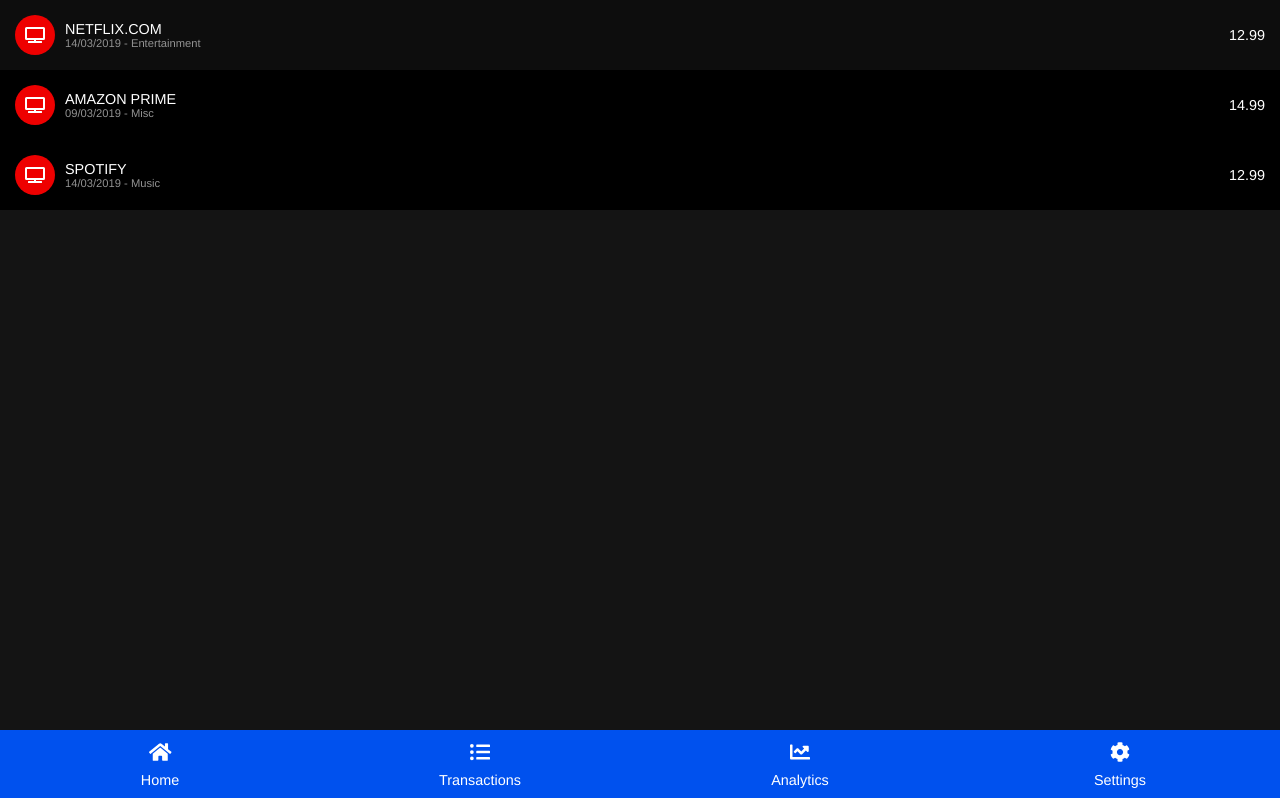
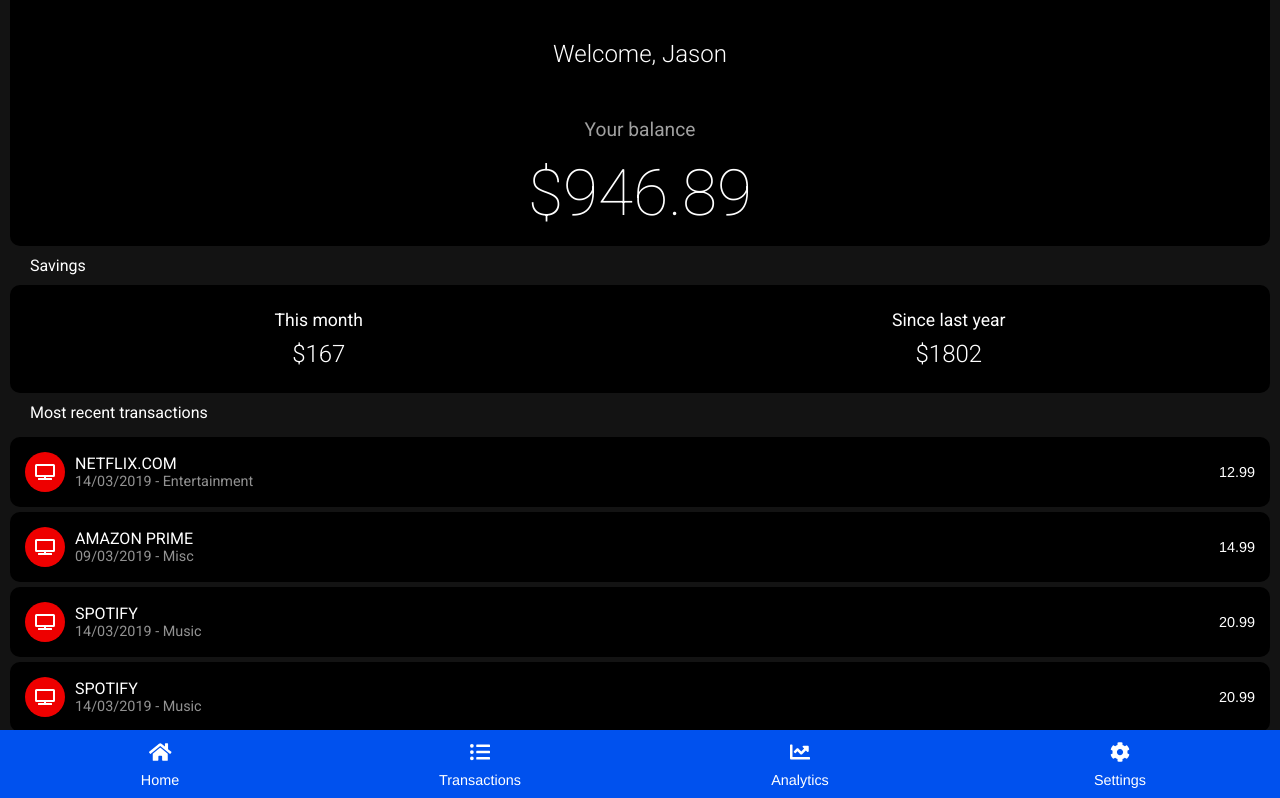
Before and after one commit to jasonwj96/trackr-vue, a Vue app: page / in a window 1280 px wide. Shown: the top 798 px of the page. Built offline with nearby package versions, Linux system fonts and the light colour scheme.

Commit message:
Finished the homescreen page

```diff
--- a/public/index.html
+++ b/public/index.html
@@ -1,15 +1,24 @@
 <!DOCTYPE html>
 <html lang="en">
   <head>
-    <meta charset="utf-8">
-    <meta http-equiv="X-UA-Compatible" content="IE=edge">
-    <meta name="viewport" content="width=device-width,initial-scale=1.0">
-    <link rel="icon" href="<%= BASE_URL %>favicon.ico">
+    <meta charset="utf-8" />
+    <meta http-equiv="X-UA-Compatible" content="IE=edge" />
+    <meta name="viewport" content="width=device-width,initial-scale=1.0" />
+    <link rel="icon" href="<%= BASE_URL %>favicon.ico" />
     <title><%= htmlWebpackPlugin.options.title %></title>
+    <link
+      href="https://fonts.googleapis.com/css?family=Roboto:100,300,400&display=swap"
+      rel="stylesheet"
+    />
+    <meta name="theme-color" content="#000000" />
   </head>
   <body>
     <noscript>
-      <strong>We're sorry but <%= htmlWebpackPlugin.options.title %> doesn't work properly without JavaScript enabled. Please enable it to continue.</strong>
+      <strong
+        >We're sorry but <%= htmlWebpackPlugin.options.title %> doesn't work
+        properly without JavaScript enabled. Please enable it to
+        continue.</strong
+      >
     </noscript>
     <div id="app"></div>
     <!-- built files will be auto injected -->
--- a/src/App.vue
+++ b/src/App.vue
@@ -30,6 +30,7 @@
   min-height: 100%;
   box-sizing: border-box;
   background-color: $main-bg;
+  font-family: "Roboto", sans-serif;
 }
 
 p {
--- /dev/null
+++ b/src/components/AccountBalance.vue
@@ -0,0 +1,49 @@
+<template>
+  <div class="account-balance">
+    <p class="title">Your balance</p>
+    <p class="balance">${{balance}}</p>
+  </div>
+</template>
+
+<script lang="ts">
+import Vue from "vue";
+export default Vue.extend({
+  props: {
+    balance: Float64Array
+  }
+});
+</script>
+
+<style lang="scss" scoped>
+.account-balance {
+  background-color: #000000;
+  width: auto;
+  padding: 20px;
+  display: flex;
+  flex-flow: column;
+  justify-content: center;
+  padding: 5px;
+  border-radius: 0 0 10px 10px;
+
+  p {
+    font-family: "Roboto";
+    font-size: 2em;
+    color: #ffffff;
+    margin: 0;
+    padding: 0;
+  }
+
+  .title {
+    padding: 5px;
+    color: #a0a0a0;
+    font-size: 1.2em;
+  }
+
+  .balance {
+    padding: 10px;
+    font-weight: 100;
+    color: #fff;
+    font-size: 4em;
+  }
+}
+</style>
--- /dev/null
+++ b/src/components/AmountDisplay.vue
@@ -0,0 +1,39 @@
+<template>
+  <div class="amount-display">
+    <p class="title">{{title}}</p>
+    <p class="balance">${{balance}}</p>
+  </div>
+</template>
+<script lang="ts">
+import Vue from "vue";
+export default Vue.extend({
+  props: {
+    title: String,
+    balance: Float64Array
+  }
+});
+</script>
+<style lang="scss" scoped>
+.amount-display {
+  display: flex;
+  flex-flow: column;
+  background-color: #000;
+  flex-grow: 1;
+  font-family: "Roboto", sans-serif;
+  padding: 20px 0;
+
+  p {
+    color: #fff;
+    margin: 5px 0;
+  }
+
+  .title {
+    font-size: 1.1em;
+  }
+
+  .balance {
+    font-size: 1.5em;
+    font-weight: 300;
+  }
+}
+</style>
--- /dev/null
+++ b/src/components/PageSection.vue
@@ -0,0 +1,29 @@
+<template>
+  <div class="page-section">
+    <p>{{title}}</p>
+  </div>
+</template>
+
+<script lang="ts">
+import Vue from "vue";
+export default Vue.extend({
+  props: {
+    title: String
+  }
+});
+</script>
+
+<style lang="scss" scoped>
+.page-section {
+  width: auto;
+  padding: 10px 20px;
+  display: flex;
+
+  p {
+    font-family: "Roboto";
+    color: #ffffff;
+    margin: 0;
+    padding: 0;
+  }
+}
+</style>
--- /dev/null
+++ b/src/components/SavingsSection.vue
@@ -0,0 +1,24 @@
+<template>
+  <div class="savings-section">
+    <amount-display title="This month" balance="167" />
+    <amount-display title="Since last year" balance="1802" />
+  </div>
+</template>
+<script lang="ts">
+import Vue from "vue";
+import AmountDisplayVue from "./AmountDisplay.vue";
+export default Vue.extend({
+  components: {
+    "amount-display": AmountDisplayVue
+  }
+});
+</script>
+<style lang="scss" scoped>
+.savings-section {
+  display: flex;
+  width: auto;
+  height: auto;
+  border-radius: 10px;
+  overflow: hidden;
+}
+</style>
--- a/src/components/TransactionRecord.vue
+++ b/src/components/TransactionRecord.vue
@@ -4,14 +4,13 @@
       <div class="transaction-icon">
         <font-awesome-icon class="icon" icon="tv"></font-awesome-icon>
       </div>
-      <!-- <div class="transaction-icon-ph" /> -->
       <div class="transaction-info">
-        <p class="transaction-title">{{transaction.title}}</p>
-        <P class="transaction-desc">{{transaction.date}} - {{transaction.type}}</P>
+        <p class="transaction-title">{{ transaction.title }}</p>
+        <P class="transaction-desc">{{ transaction.date }} - {{ transaction.type }}</P>
       </div>
     </div>
     <div class="transaction-amount">
-      <p>{{transaction.amount}}</p>
+      <p>{{ transaction.amount }}</p>
     </div>
   </div>
 </template>
@@ -27,7 +26,7 @@
 });
 </script>
 
-<style lang='scss' scoped>
+<style lang="scss" scoped>
 @import "@/themes/_dark_theme.scss";
 
 .transaction-record {
@@ -38,6 +37,8 @@
   justify-content: space-between;
   padding: 10px;
   background-color: $transaction-record-bg;
+  border-radius: 10px;
+  margin: 5px 0;
 
   &:hover {
     background-color: lighten($color: $transaction-record-bg, $amount: 5%);
@@ -60,31 +61,25 @@
     }
   }
 
-  // .transaction-icon-ph {
-  //   background-color: lighten(
-  //     $color: $transaction-icon-entertainment,
-  //     $amount: 20%
-  //   );
-  // }
-
   .transaction-info {
     display: flex;
     flex-flow: column;
     justify-content: center;
     align-items: flex-start;
     padding: 10px 5px;
+    font-family: "Roboto";
 
     p {
       text-align: left;
     }
 
     .transaction-title {
-      font-size: 0.9em;
+      font-size: 1em;
       color: $transaction-title;
     }
 
     .transaction-desc {
-      font-size: 0.7em;
+      font-size: 0.9em;
       color: $transaction-desc;
     }
   }
@@ -99,7 +94,6 @@
 
     p {
       font-size: 0.9em;
-      font-weight: 300;
       color: $transaction-amount;
     }
   }
--- /dev/null
+++ b/src/components/WelcomeTitle.vue
@@ -0,0 +1,33 @@
+<template>
+  <div class="welcome-title">
+    <p>{{title}}</p>
+  </div>
+</template>
+
+<script lang="ts">
+import Vue from "vue";
+export default Vue.extend({
+  props: {
+    title: String
+  }
+});
+</script>
+
+<style lang="scss" scoped>
+.welcome-title {
+  background-color: #000000;
+  width: auto;
+  padding: 40px;
+  display: flex;
+  justify-content: center;
+
+  p {
+    font-family: "Roboto";
+    font-weight: 300;
+    font-size: 1.5em;
+    color: #ffffff;
+    margin: 0;
+    padding: 0;
+  }
+}
+</style>
--- a/src/models/Transaction.ts
+++ b/src/models/Transaction.ts
@@ -1,4 +1,5 @@
 export default class Transaction {
+  id: number;
   type: string;
   title: string;
   date: string;
--- a/src/themes/_dark_theme.scss
+++ b/src/themes/_dark_theme.scss
@@ -1,15 +1,15 @@
 // Global
-$main-bg: #141414;
+$main-bg: #131313;
 
 // Navbar
-$nav-btn-bg : #0051EE;
-$nav-btn-icon-bg : #FFF;
-$nav-btn-text: #FFF;
+$nav-btn-bg: #0051ee;
+$nav-btn-icon-bg: #fff;
+$nav-btn-text: #fff;
 
 // Transaction component
-$transaction-record-bg : #000000;
-$transaction-icon-entertainment: #EE0000;
-$transaction-icon-color: #FFFFFF;
-$transaction-title: #FFFFFF;
+$transaction-record-bg: #000000;
+$transaction-icon-entertainment: #ee0000;
+$transaction-icon-color: #ffffff;
+$transaction-title: #ffffff;
 $transaction-desc: #929292;
-$transaction-amount: #FFFFFF;
+$transaction-amount: #ffffff;
--- a/src/views/Home.vue
+++ b/src/views/Home.vue
@@ -1,5 +1,16 @@
 <template>
   <div id="home">
+    <welcome-title title="Welcome, Jason" />
+    <account-balance balance="946.89" />
+    <page-section title="Savings" />
+    <savings-section />
+    <page-section title="Most recent transactions" />
+    <transaction-record
+      v-for="transaction in transactions"
+      v-bind:transaction="transaction"
+      :key="transaction.id"
+    ></transaction-record>
+    <page-section title="Active subscriptions (monthly)" />
     <transaction-record
       v-for="transaction in transactions"
       v-bind:transaction="transaction"
@@ -10,37 +21,61 @@
 
 <script lang="ts">
 import TransactionRecord from "@/components/TransactionRecord.vue";
+import PageSection from "@/components/PageSection.vue";
+import Transaction from "@/models/Transaction";
+import WelcomeTitle from "@/components/WelcomeTitle.vue";
+import AccountBalance from "@/components/AccountBalance.vue";
+import SavingsSectionVue from "../components/SavingsSection.vue";
 
 export default {
   name: "Home",
   components: {
-    "transaction-record": TransactionRecord
+    "transaction-record": TransactionRecord,
+    "page-section": PageSection,
+    "welcome-title": WelcomeTitle,
+    "account-balance": AccountBalance,
+    "savings-section": SavingsSectionVue
   },
   data: () => {
+    const transactionList: Transaction[] = [];
+    let tr: Transaction = new Transaction();
+
+    tr.id = 1;
+    tr.type = "Entertainment";
+    tr.title = "NETFLIX.COM";
+    tr.date = "14/03/2019";
+    tr.amount = 12.99;
+
+    transactionList.push(tr);
+    tr = new Transaction();
+
+    tr.id = 2;
+    tr.type = "Misc";
+    tr.title = "AMAZON PRIME";
+    tr.date = "09/03/2019";
+    tr.amount = 14.99;
+
+    transactionList.push(tr);
+    tr = new Transaction();
+
+    tr.id = 3;
+    tr.type = "Music";
+    tr.title = "SPOTIFY";
+    tr.date = "14/03/2019";
+    tr.amount = 12.99;
+
+    transactionList.push(tr);
+
+    tr.id = 4;
+    tr.type = "Music";
+    tr.title = "SPOTIFY";
+    tr.date = "14/03/2019";
+    tr.amount = 20.99;
+
+    transactionList.push(tr);
+
     return {
-      transactions: [
-        {
-          id: 1,
-          type: "Entertainment",
-          title: "NETFLIX.COM",
-          date: "14/03/2019",
-          amount: 12.99
-        },
-        {
-          id: 2,
-          type: "Misc",
-          title: "AMAZON PRIME",
-          date: "09/03/2019",
-          amount: 14.99
-        },
-        {
-          id: 3,
-          type: "Music",
-          title: "SPOTIFY",
-          date: "14/03/2019",
-          amount: 12.99
-        }
-      ]
+      transactions: transactionList
     };
   }
 };
@@ -50,5 +85,6 @@
 #home {
   width: auto;
   height: auto;
+  padding: 0 10px 70px 10px;
 }
 </style>
```
Also changed, not shown: src/assets/img/logo.png (renamed from src/assets/logo.png).
